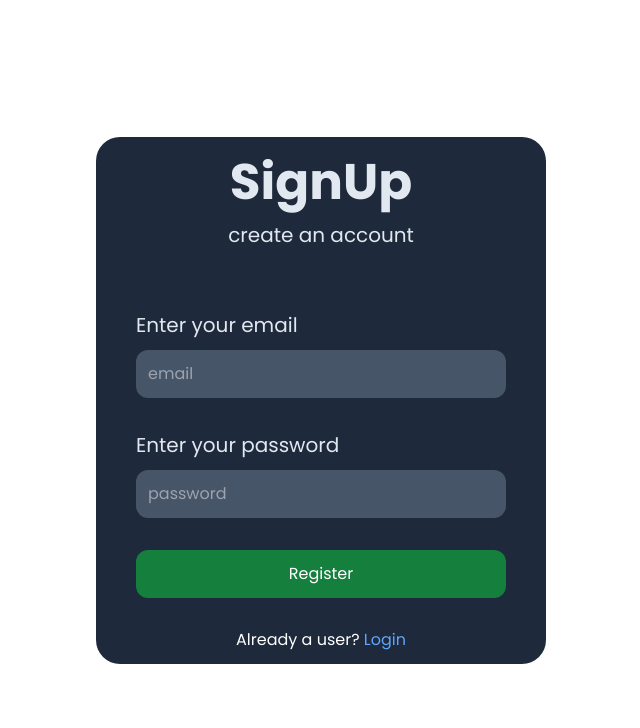
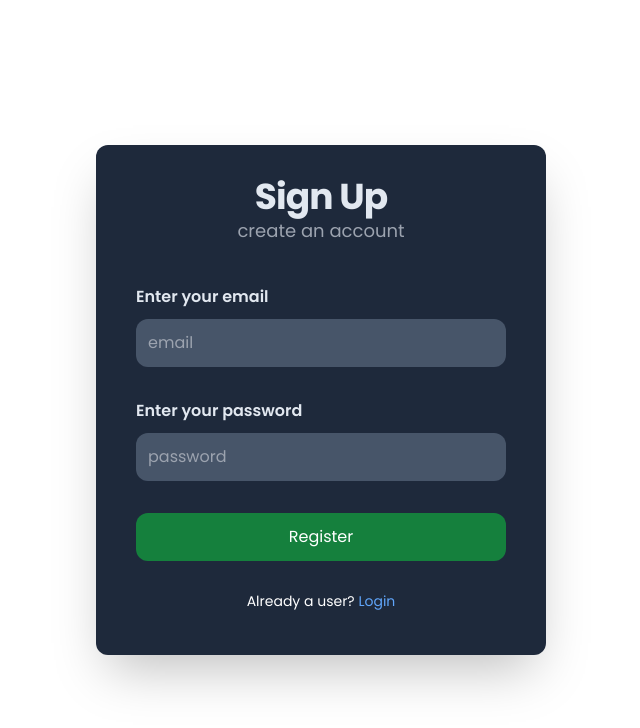
Before and after one commit to Ghaby-X/LoginSignup, a React (Vite) app in the folder client/: page /signup in a window 1280 px wide. Shown: the top 728 px of the page, without its empty margins (319-959 px from the left). Built offline with nearby package versions, Linux system fonts and the light colour scheme.

Commit message:
feat: add password validation to handleSubmits

```diff
--- a/client/src/pages/LoginPage.jsx
+++ b/client/src/pages/LoginPage.jsx
@@ -3,26 +3,70 @@ import { Link } from 'react-router-dom'
 
 function LoginPage() {
     const [email, setEmail] = useState('')
-    const[password, setPassword] = useState('')
+    const [password, setPassword] = useState('')
+    const [ error, setError] = useState()
+    const [ response, setResponse] = useState()
+
+    const loginEndpoint = ''
+    const passwordRegex = /"^(?=.*[a-z])(?=.*[A-Z])(?=.*\d)[a-zA-Z\d]{8,16}$"/;
+
+    async function handleLogin(e) {
+        e.preventDefault()
+        setError(null)
+
+        if (passwordRegex.test(password) == false) {
+            setError({msg: 'Password must be between 8-16 characters \n must contain atleast, one letter, one number, one uppercase'})
+            console.log(error)
+            return
+        }
+        /*
+        try {
+            const res = await fetch(loginEndpoint, {
+                method: "POST",
+                headers: {
+                    "Content-Type": "application/x-www-form-urlencoded"
+                },
+                body: new URLSearchParams({
+                    email: email,
+                    password: password
+                })
+            })
+
+            setResponse(response.json())
+            console.log(response)
+
+        }
+        catch(err){
+            console.log(err.message)
+            setError({msg: err.message})
+
+        }
+        finally{
+            console.log("just finally")
+        }
+        */
+    }
+
 
     return (
       <>
-      <div class="body h-screen w-screen flex justify-center items-center">
-        <div className='form-body bg-slate-800 w-[450px] rounded-3xl pt-2 px-[40px]'>
-          <h4 className="text-slate-200 text-[50px] text-center font-bold">Login</h4>
-          <p className='text-slate-200 text-center text-[20px] mb-[60px]'>sign into your account</p>
+      <form className="body h-screen w-screen flex justify-center items-center" onSubmit={handleLogin}>
+        <div className='form-body bg-slate-800 w-[450px] rounded-xl py-8 px-[40px] shadow-2xl'>
+          <h4 className="text-slate-200 text-4xl text-center tracking-tight font-bold ">Login</h4>
+          <p className='text-center text-lg text-gray-400 mb-10'>sign in to your account</p>
 
-          <p className='text-slate-200 text-[20px] mb-[10px]'>Enter your email</p>
-          <input type="text" className="w-[100%] bg-slate-600 rounded-xl min-h-12 mb-8 px-[12px] text-white" placeholder="email" onChange={e => {setEmail('e')}}></input>
+            {error?.msg && <p className='text-red-400 text-sm text-center mb-2'>{error.msg}</p>}
+          <p className='text-slate-200 text-md font-semibold mb-[10px]'>Enter your email</p>
+          <input required type="email" className="w-[100%] bg-slate-600 rounded-xl min-h-12 mb-8 px-[12px] text-white" placeholder="email" onChange={e => {setEmail(e.target.value)}}></input>
 
-          <p className='text-slate-200 text-[20px] mb-[10px]'>Enter your password</p>
-          <input type="text" className="w-[100%] bg-slate-600 rounded-xl min-h-12 mb-8 px-[12px] text-white" placeholder="password" onChange={e => {setPassword('e')}}></input>
+          <p className='text-slate-200 text-md font-semibold mb-[10px]'>Enter your password</p>
+          <input required type="password" className="w-[100%] bg-slate-600 rounded-xl min-h-12 mb-8 px-[12px] text-white" placeholder="password" onChange={e => {setPassword(e.target.value)}}></input>
 
-          <button className='text-white bg-green-700 h-12 w-[100%] rounded-xl mb-[30px]'>Sign-In</button>
+          <button type='' className='text-white bg-green-700 h-12 w-[100%] rounded-xl mb-[30px] hover:bg-green-600'>Sign-In</button>
 
-          <p className='text-white text-center mb-3'>New here? <Link className='text-blue-400' to='/signup'>Register</Link></p>
+          <p className='text-white text-center text-sm mb-3'>New here? <Link className='text-blue-400' to='/signup'>Register</Link></p>
         </div>
-      </div>
+      </form>
 
       </>
     )
--- a/client/src/pages/SignupPage.jsx
+++ b/client/src/pages/SignupPage.jsx
@@ -3,26 +3,41 @@ import { Link } from 'react-router-dom'
 
 function SignupPage() {
     const [email, setEmail] = useState('')
-    const[password, setPassword] = useState('')
+    const [password, setPassword] = useState('')
+    const [error, setError] = useState()
+
+    const passwordRegex = /"^(?=.*[a-z])(?=.*[A-Z])(?=.*\d)[a-zA-Z\d]{8,16}$"/;
+
+
+    async function handleRegister(e) {
+      e.preventDefault()
+      setError()
+
+      if (passwordRegex.test(password) == false) {
+          setError({msg: 'Password must be between 8-16 characters \n must contain atleast, one letter, one number, one uppercase'})
+          return
+      }
+    }
 
     return (
       <>
-      <div class="body h-screen w-screen flex justify-center items-center">
-        <div className='form-body bg-slate-800 w-[450px] rounded-3xl pt-2 px-[40px]'>
-          <h4 className="text-slate-200 text-[50px] text-center font-bold">SignUp</h4>
-          <p className='text-slate-200 text-center text-[20px] mb-[60px]'>create an account</p>
+      <form className="body h-screen w-screen flex justify-center items-center" onSubmit={handleRegister}>
+        <div className='form-body bg-slate-800 w-[450px] rounded-xl py-8 px-[40px] shadow-2xl'>
+          <h4 className="text-slate-200 text-4xl text-center tracking-tight font-bold">Sign Up</h4>
+          <p className='text-center text-lg text-gray-400 mb-10'>create an account</p>
 
-          <p className='text-slate-200 text-[20px] mb-[10px]'>Enter your email</p>
-          <input type="text" className="w-[100%] bg-slate-600 rounded-xl min-h-12 mb-8 px-[12px] text-white" placeholder="email" onChange={e => {setEmail('e')}}></input>
+          {error?.msg && <p className='text-red-400 text-sm text-center mb-2'>{error.msg}</p>}
+          <p className='text-slate-200 text-md  font-semibold mb-[10px]'>Enter your email</p>
+          <input required type="email" className="w-[100%] bg-slate-600 rounded-xl min-h-12 mb-8 px-[12px] text-white" placeholder="email" onChange={e => {setEmail(e.target.value)}}></input>
 
-          <p className='text-slate-200 text-[20px] mb-[10px]'>Enter your password</p>
-          <input type="text" className="w-[100%] bg-slate-600 rounded-xl min-h-12 mb-8 px-[12px] text-white" placeholder="password" onChange={e => {setPassword('e')}}></input>
+          <p className='text-slate-200 text-md font-semibold mb-[10px]'>Enter your password</p>
+          <input required type="password" className="w-[100%] bg-slate-600 rounded-xl min-h-12 mb-8 px-[12px] text-white" placeholder="password" onChange={e => {setPassword(e.target.value)}}></input>
 
-          <button className='text-white bg-green-700 h-12 w-[100%] rounded-xl mb-[30px]'>Register</button>
+          <button type='submit' className='text-white bg-green-700 h-12 w-[100%] rounded-xl mb-[30px] hover:bg-green-600'>Register</button>
 
-          <p className='text-white text-center mb-3'>Already a user? <Link className='text-blue-400' to='/'>Login</Link></p>
+          <p className='text-white text-center text-sm mb-3'>Already a user? <Link className='text-blue-400' to='/'>Login</Link></p>
         </div>
-      </div>
+      </form>
 
       </>
     )
```
